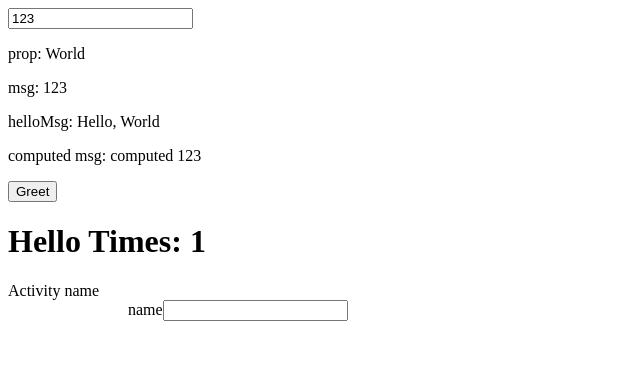
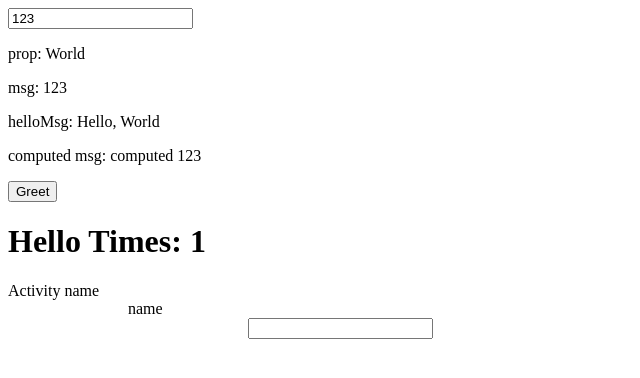
Before and after one commit to rchaser53/vue-typescript-element-form, a Vue app: page / in a window 1280 px wide. Shown: the top 378 px of the page, without its empty margins (0-640 px from the left). Built offline with nearby package versions, Linux system fonts and the light colour scheme.

Commit message:
add createInputSetter

```diff
--- a/src/Form.vue
+++ b/src/Form.vue
@@ -1,8 +1,9 @@
  <template>
   <el-form ref="form" :model="form" label-width="120px">
     <el-form-item label="Activity name">
-      <label for="nameInput">name</label>
-      <input id="nameInput" v-on:change="changeInput" v-bind:value="name" />
+      <el-form-item  name="nameInput" label="name">
+        <el-input v-on:change="setName" v-bind:value="name"></el-input>
+      </el-form-item>
     </el-form-item>
   </el-form>
 </template>
@@ -18,10 +19,9 @@ import {
   Input
 } from 'element-ui'
 
-export interface Event {
-  target: {
-    value: any,
-    id: string
+const createInputSetter = function(key: string) {
+  return function(this: any, value: any) {
+    this.$store.dispatch('changeFormState', { [key]: value })
   }
 }
 
@@ -35,6 +35,7 @@ export interface Event {
     ...mapActions([
       'changeFormState',
     ]),
+    setName: createInputSetter('name')
   }
 })
 export default class ElForm extends Vue {
@@ -53,12 +54,6 @@ export default class ElForm extends Vue {
     }
   }
 
-  changeInput(event: Event) {
-    this.$store.dispatch('changeFormState', { [event.target.id]: event.target.value })
-  }
-
-  mounted() {}
-
   methods = {
     onSubmit() {
       console.log('submit!');
```
